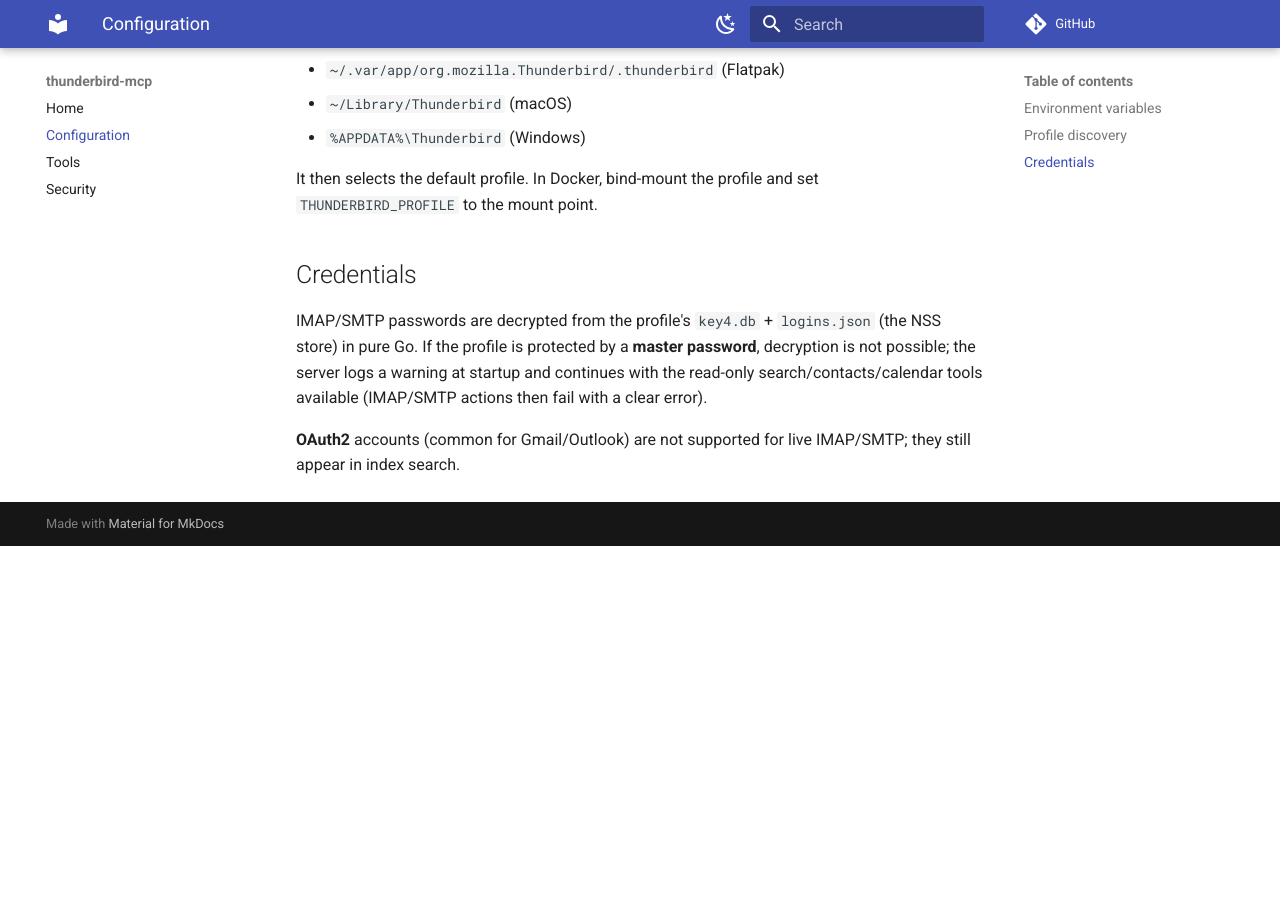
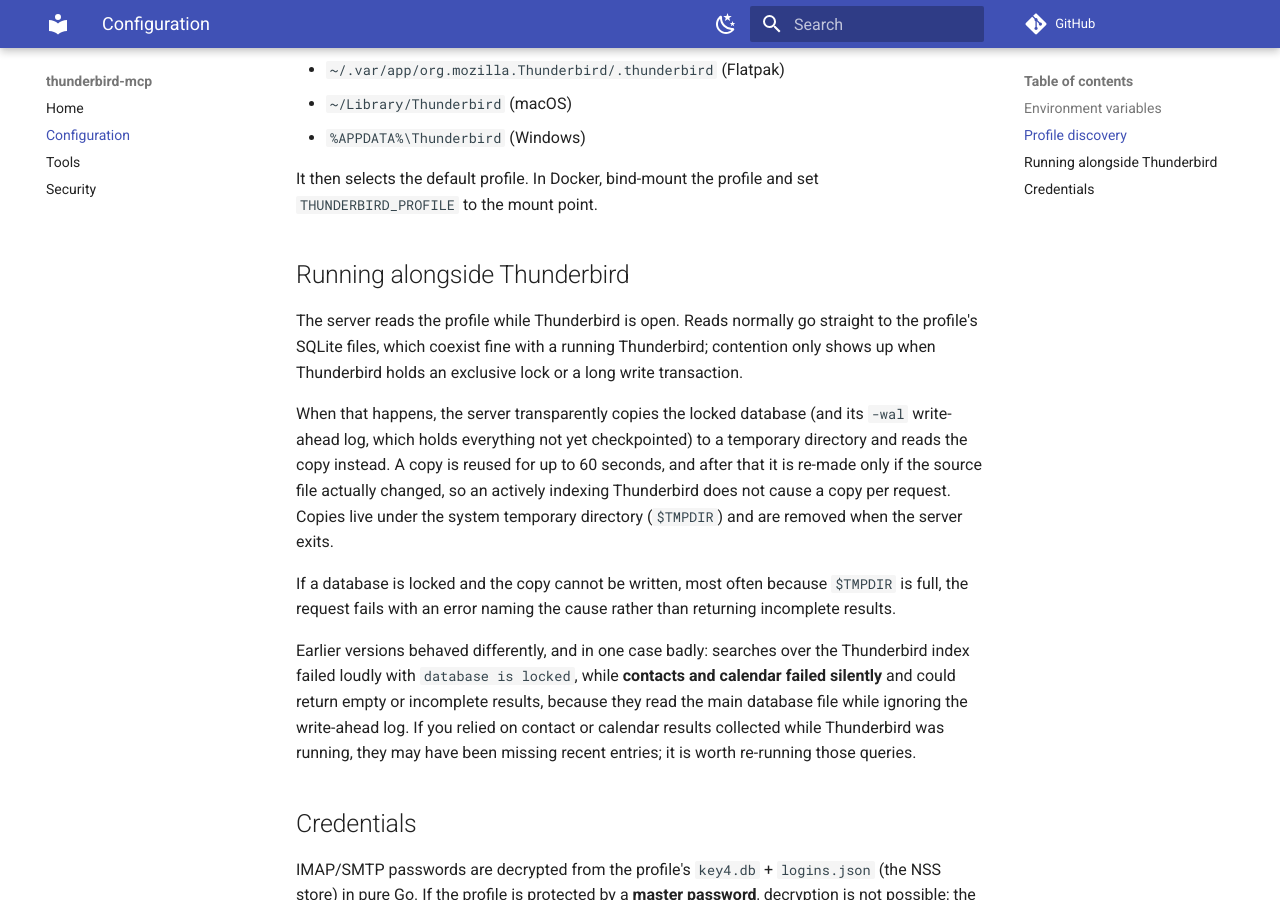
Before and after one commit to Fliggmode/thunderbird-mcp, an MkDocs documentation site: the page built from docs/configuration.md, in a window 1280 px wide and 900 px high, scrolled down 758 px. Built offline with MkDocs 1.6.1 and Material for MkDocs 9.7.7, drawn with Linux system fonts in a browser that asks for light colours; comment, search, counter and statistics services are not loaded; before the commit the page ends 1304 px from its top, so only the background shows below that.

Commit message:
docs: explain snapshot fallback when Thunderbird holds a lock
Document that reads fall back to a temporary copy of the database and its
write-ahead log when Thunderbird holds a lock, how long copies are reused,
where they live, and what happens if a copy cannot be written. Also call out
that contacts and calendar previously returned silently incomplete results.

Co-Authored-By: Claude Opus 4.8 (1M context) <noreply@anthropic.com>

```diff
--- a/docs/configuration.md
+++ b/docs/configuration.md
@@ -24,6 +24,33 @@ platform location that exists:
 It then selects the default profile. In Docker, bind-mount the profile and set
 `THUNDERBIRD_PROFILE` to the mount point.
 
+## Running alongside Thunderbird
+
+The server reads the profile while Thunderbird is open. Reads normally go
+straight to the profile's SQLite files, which coexist fine with a running
+Thunderbird; contention only shows up when Thunderbird holds an exclusive lock
+or a long write transaction.
+
+When that happens, the server transparently copies the locked database (and its
+`-wal` write-ahead log, which holds everything not yet checkpointed) to a
+temporary directory and reads the copy instead. A copy is reused for up to 60
+seconds, and after that it is re-made only if the source file actually changed,
+so an actively indexing Thunderbird does not cause a copy per request. Copies
+live under the system temporary directory (`$TMPDIR`) and are removed when the
+server exits.
+
+If a database is locked and the copy cannot be written, most often because
+`$TMPDIR` is full, the request fails with an error naming the cause rather than
+returning incomplete results.
+
+Earlier versions behaved differently, and in one case badly: searches over the
+Thunderbird index failed loudly with `database is locked`, while **contacts and
+calendar failed silently** and could return empty or incomplete results,
+because they read the main database file while ignoring the write-ahead log. If
+you relied on contact or calendar results collected while Thunderbird was
+running, they may have been missing recent entries; it is worth re-running those
+queries.
+
 ## Credentials
 
 IMAP/SMTP passwords are decrypted from the profile's `key4.db` + `logins.json`
```
